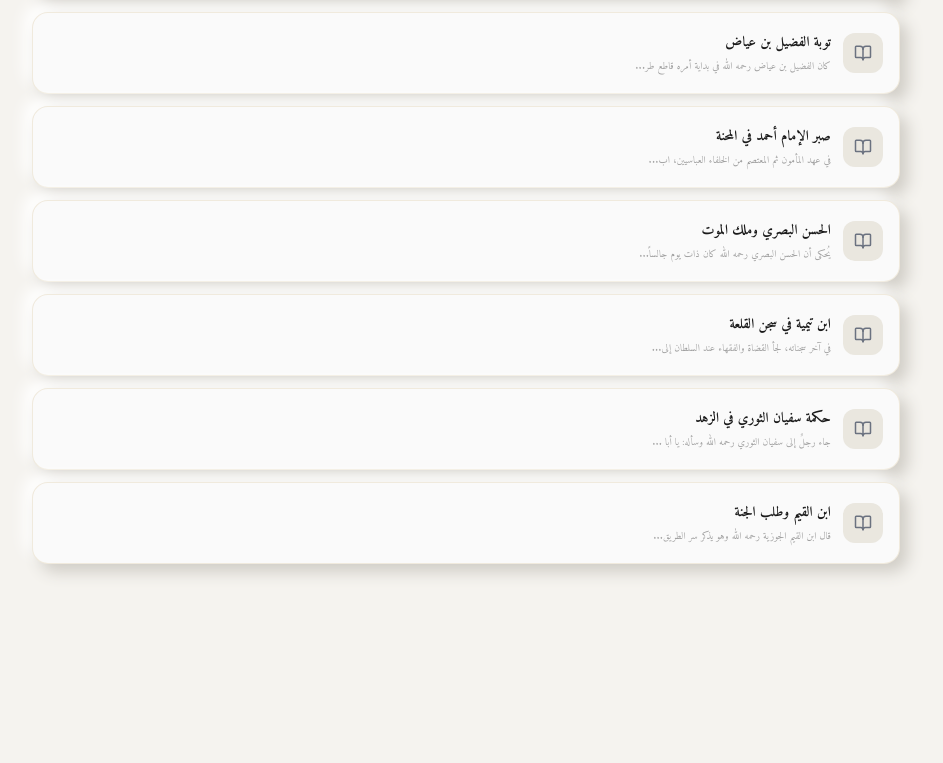
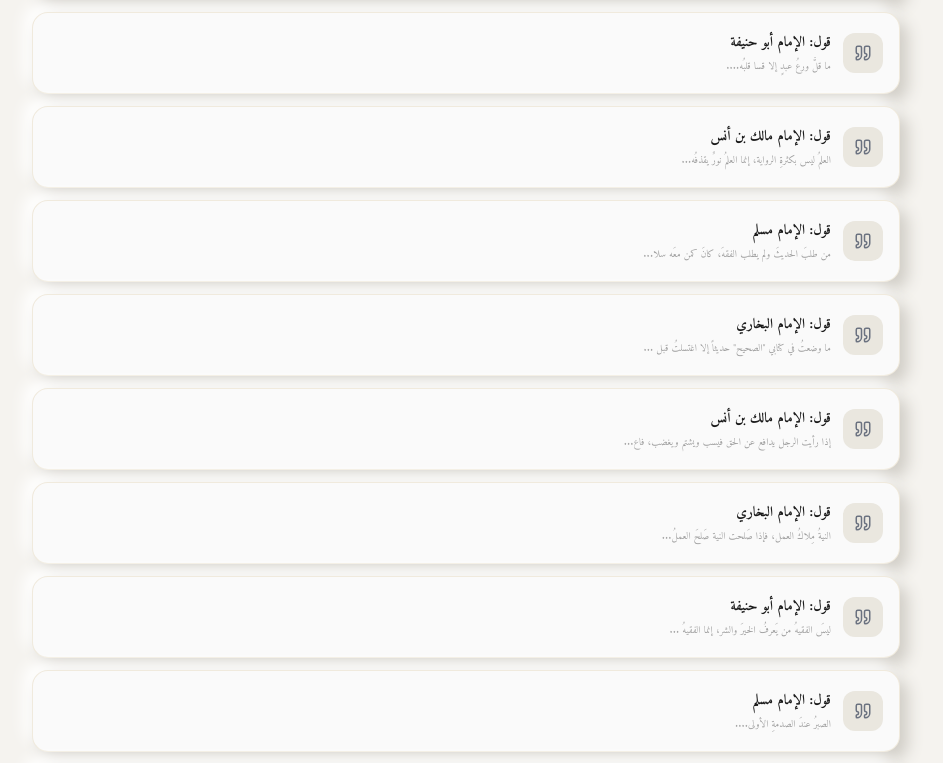
Before and after one commit to ibrahimcowke/AQWAAL-SALAF, a React (Vite) app: page /audio in a window 1280 px wide. Shown: the part 2282-3045 px from the top of the page, without its empty margins (174-1117 px from the left). Before the commit the page ends 3006 px from the top, so only its background shows below. Built offline with nearby package versions, Linux system fonts and the light colour scheme; a web font is replaced by a local one.

Commit message:
feat: expand static content library with more scholars, sayings, and stories

```diff
--- a/src/data/seed.ts
+++ b/src/data/seed.ts
@@ -101,6 +101,46 @@ export const scholarsData: Scholar[] = [
     death_year: '153 هـ',
     reliability: 'ثقة',
     tags: ['زهد', 'خوف', 'عبادة'],
+  },
+  {
+    id: 'sch-011',
+    name_ar: 'الإمام مالك بن أنس',
+    name_en: 'Imam Malik ibn Anas',
+    era: 'أتباع التابعين',
+    bio_ar: 'إمام دار الهجرة، وأحد الأئمة الأربعة، صاحب الموطأ. عُرف بعلمه الواسع في الحديث والفقه وشدة تعظيمه لحديث رسول الله ﷺ. ولد 93 هـ وتوفي 179 هـ.',
+    death_year: '179 هـ',
+    reliability: 'إمام دار الهجرة',
+    tags: ['فقه', 'حديث', 'تعظيم'],
+  },
+  {
+    id: 'sch-012',
+    name_ar: 'الإمام أبو حنيفة',
+    name_en: 'Imam Abu Hanifa',
+    era: 'تابعون',
+    bio_ar: 'النعمان بن ثابت، إمام الفقهاء ومؤسس المذهب الحنفي. عُرف بحدة الذكاء والورع والعبادة والصدقة. توفي سنة 150 هـ.',
+    death_year: '150 هـ',
+    reliability: 'إمام فقيه ورع',
+    tags: ['فقه', 'قياس', 'ذكاء'],
+  },
+  {
+    id: 'sch-013',
+    name_ar: 'الإمام البخاري',
+    name_en: 'Imam Al-Bukhari',
+    era: 'علماء متأخرون',
+    bio_ar: 'محمد بن إسماعيل البخاري، صاحب "الجامع الصحيح"، أوثق كتاب بعد القرآن. رحل في طلب الحديث وسافر في بلدان الإسلام. توفي 256 هـ.',
+    death_year: '256 هـ',
+    reliability: 'أمير المؤمنين في الحديث',
+    tags: ['حديث', 'حفظ', 'دقة'],
+  },
+  {
+    id: 'sch-014',
+    name_ar: 'الإمام مسلم',
+    name_en: 'Imam Muslim',
+    era: 'علماء متأخرون',
+    bio_ar: 'مسلم بن الحجاج النيسابوري، صاحب الصحيح وتلميذ البخاري. رحل في طلب العلم وجمع أصح الأحاديث. توفي 261 هـ.',
+    death_year: '261 هـ',
+    reliability: 'إمام حافظ',
+    tags: ['حديث', 'ترتيب', 'علم'],
   },
 ];
 
@@ -326,6 +366,86 @@ export const aqwaalData: Qawl[] = [
     tags: ['نفس', 'جهاد', 'عمل'],
     created_at: '2024-01-22',
   },
+  {
+    id: 'aqw-023',
+    text_ar: 'ما قلَّ ورعُ عبدٍ إلا قسا قلبُه.',
+    scholar_id: 'sch-012',
+    scholar_name_ar: 'الإمام أبو حنيفة',
+    source: 'مناقب أبي حنيفة',
+    grade: 'authentic',
+    tags: ['ورع', 'قلب', 'قسوة'],
+    created_at: '2024-01-23',
+  },
+  {
+    id: 'aqw-024',
+    text_ar: 'العلمُ ليس بكثرةِ الرواية، إنما العلمُ نورٌ يقذفُه الله في القلب.',
+    scholar_id: 'sch-011',
+    scholar_name_ar: 'الإمام مالك بن أنس',
+    source: 'التمهيد - ابن عبد البر',
+    grade: 'authentic',
+    tags: ['علم', 'نور', 'قلب'],
+    created_at: '2024-01-24',
+  },
+  {
+    id: 'aqw-025',
+    text_ar: 'من طلبَ الحديثَ ولم يطلب الفقهَ، كانَ كمن معَه سلاحٌ ولا يدرِي كيفَ يطعَنُ به.',
+    scholar_id: 'sch-014',
+    scholar_name_ar: 'الإمام مسلم',
+    source: 'تذكرة الحفاظ',
+    grade: 'authentic',
+    tags: ['علم', 'فقه', 'حديث'],
+    created_at: '2024-01-25',
+  },
+  {
+    id: 'aqw-026',
+    text_ar: 'ما وضعتُ في كتابي "الصحيح" حديثاً إلا اغتسلتُ قبل ذلك وصليتُ ركعتين.',
+    scholar_id: 'sch-013',
+    scholar_name_ar: 'الإمام البخاري',
+    source: 'سير أعلام النبلاء',
+    grade: 'authentic',
+    tags: ['إخلاص', 'صلاة', 'حديث'],
+    created_at: '2024-01-26',
+  },
+  {
+    id: 'aqw-027',
+    text_ar: 'إذا رأيت الرجل يدافع عن الحق فيسب ويشتم ويغضب، فاعلم أنه معلول النية، لأن الحق لا يحتاج إلى هذا.',
+    scholar_id: 'sch-011',
+    scholar_name_ar: 'الإمام مالك بن أنس',
+    source: 'ترتيب المدارك',
+    grade: 'authentic',
+    tags: ['أخلاق', 'نية', 'حق'],
+    created_at: '2024-01-27',
+  },
+  {
+    id: 'aqw-028',
+    text_ar: 'النيةُ مِلاكُ العمل، فإذا صَلحت النية صَلحَ العملُ كلُّه.',
+    scholar_id: 'sch-013',
+    scholar_name_ar: 'الإمام البخاري',
+    source: 'الفتح - ابن حجر',
+    grade: 'authentic',
+    tags: ['إخلاص', 'نية', 'عمل'],
+    created_at: '2024-01-28',
+  },
+  {
+    id: 'aqw-029',
+    text_ar: 'ليسَ الفقيهُ من يَعرفُ الخيرَ والشر، إنما الفقيهُ من يَعرفُ خيرَ الخيرين وشرَّ الشرين.',
+    scholar_id: 'sch-012',
+    scholar_name_ar: 'الإمام أبو حنيفة',
+    source: 'مناقب الشافعي',
+    grade: 'authentic',
+    tags: ['فقه', 'ذكاء', 'حكمة'],
+    created_at: '2024-01-29',
+  },
+  {
+    id: 'aqw-030',
+    text_ar: 'الصبرُ عندَ الصدمةِ الأولى.',
+    scholar_id: 'sch-014',
+    scholar_name_ar: 'الإمام مسلم',
+    source: 'صحيح مسلم',
+    grade: 'authentic',
+    tags: ['صبر', 'بلاء', 'إيمان'],
+    created_at: '2024-01-30',
+  },
 ];
 
 // ─── QISAS SEED DATA ─────────────────────────────────────────────────────────
@@ -464,11 +584,64 @@ export const qisasData: Qissa[] = [
     scholar_id: 'sch-002',
     scholar_name_ar: 'ابن القيم الجوزية',
   },
+  {
+    id: 'qis-007',
+    title_ar: 'مناظرة أبو حنيفة مع الملحدين',
+    content_ar: `يُحكى أن بعض الملاحدة الذين ينكرون الخالق اجتمعوا للإيقاع بالإمام أبي حنيفة رحمه الله ومناظرته. فحدد لهم موعداً، ولكنه تأخر عن الموعد عمداً.
+
+فلما جاء، قالوا له: لِـمَ تأخرت؟ قال: لقد عرض لي أمرٌ عجيب؛ رأيتُ سفينة في النهر مشحونة بالأمتعة، وهي تسير من غير ملاح، وتفرغ حمولتها وتعود وحدها من غير قائد!
+
+فقال الملاحدة: هذا كلام مجانين! كيف لسفينة أن تسير وتعمل من غير مدبر؟
+
+فضحك الإمام وقال: إذا كان هذا لا يعقل في سفينة صغيرة، فكيف يعقل في هذا الكون الفسيح بسمائه وأرضه وكواكبه؟ فبهتوا وأسلم بعضهم على يديه.`,
+    summary_ar: 'قصة ذكاء الإمام أبو حنيفة في إثبات وجود الخالق عن طريق ضرب المثل بالسفينة.',
+    source: 'تاريخ بغداد - الخطيب البغدادي',
+    reading_time: 3,
+    tags: ['إيمان', 'ذكاء', 'حكمة'],
+    created_at: '2024-01-07',
+    scholar_id: 'sch-012',
+    scholar_name_ar: 'الإمام أبو حنيفة',
+  },
+  {
+    id: 'qis-008',
+    title_ar: 'تعظيم الإمام مالك لحديث رسول الله',
+    content_ar: `كان الإمام مالك بن أنس رحمه الله إذا أراد أن يحدِّث بحديث رسول الله ﷺ، اغتسل وتطيب ولبس ثياباً جدداً وتعمم، وقعد على صدر فراشه بوقار وهيبة.
+
+وقيل له في ذلك، فقال: أحب أن أعظم حديث رسول الله ﷺ، ولا أحدث به إلا على طهارة متمكناً.
+
+وذكر ابن القاسم أنه رئي على الإمام مالك وهو يحدث، وقد لدغته عقرب ثماني عشرة مرة، وهو يتغير لونه ويصفر، ولا يقطع حديث رسول الله ﷺ، فلما قرأ قال: إنما صبرت إجلالاً لحديث رسول الله ﷺ.`,
+    summary_ar: 'موقف الإمام مالك في تعظيم سنة النبي ﷺ وصبره على الألم إجلالاً للحديث.',
+    source: 'ترتيب المدارك - القاضي عياض',
+    reading_time: 4,
+    tags: ['تعظيم', 'سنة', 'صبر'],
+    created_at: '2024-01-08',
+    scholar_id: 'sch-011',
+    scholar_name_ar: 'الإمام مالك بن أنس',
+  },
+  {
+    id: 'qis-009',
+    title_ar: 'امتحان ذاكرة الإمام البخاري في بغداد',
+    content_ar: `لما سمع أهل بغداد بقدوم الإمام البخاري رحمه الله، أرادوا أن يمتحنوا حفظه. فعمدوا إلى مائة حديث، فقلبوا متونها وأسانيدها؛ جعلوا سند هذا لمتن ذاك، وسند ذاك لمتن هذا.
+
+ودفعوها إلى عشرة رجال، كل واحد معه عشرة أحاديث، وأمروهم أن يلقوها على البخاري في مجلس العلم.
+
+فلما حضر المجلس، قام الأول فألقى أحاديثه العشرة المقلوبة، والبخاري يقول: لا أعرفه. حتى انتهى العشرة كلهم (مائة حديث)، والناس ينظرون بذهول والبعض يظن أن البخاري قد غفل.
+
+فلما انتهوا، التفت البخاري إلى الأول وقال: أما حديثك الأول فقلت كذا وصوابه كذا، وأما الثاني فقلت كذا وصوابه كذا.. حتى رد الأحاديث المائة كلها إلى أسانيدها الصحيحة بغير خطأ واحد! فعجب الناس من حفظه، وأقروا له بالإمامة.`,
+    summary_ar: 'القصة الشهيرة لامتحان علماء بغداد للإمام البخاري في مائة حديث مقلوبة الأسانيد والمتون وكيف ردها جميعاً.',
+    source: 'تاريخ بغداد - الخطيب البغدادي',
+    reading_time: 5,
+    tags: ['حديث', 'حفظ', 'ذكاء', 'إتقان'],
+    created_at: '2024-01-09',
+    scholar_id: 'sch-013',
+    scholar_name_ar: 'الإمام البخاري',
+  },
 ];
 
 // ─── TAGS FOR FILTERING ──────────────────────────────────────────────────────
 export const availableTags = [
   'زهد', 'صبر', 'تقوى', 'علم', 'قلب', 'موت', 'توبة', 'خوف',
   'محبة', 'إخلاص', 'عبادة', 'دنيا', 'آخرة', 'رحمة', 'حكمة',
-  'نفس', 'إيمان', 'ثبات', 'وقت', 'صمت',
+  'نفس', 'إيمان', 'ثبات', 'وقت', 'صمت', 'حديث', 'فقه',
+  'تعظيم', 'ذكاء', 'حفظ', 'نية', 'أخلاق',
 ];
```
